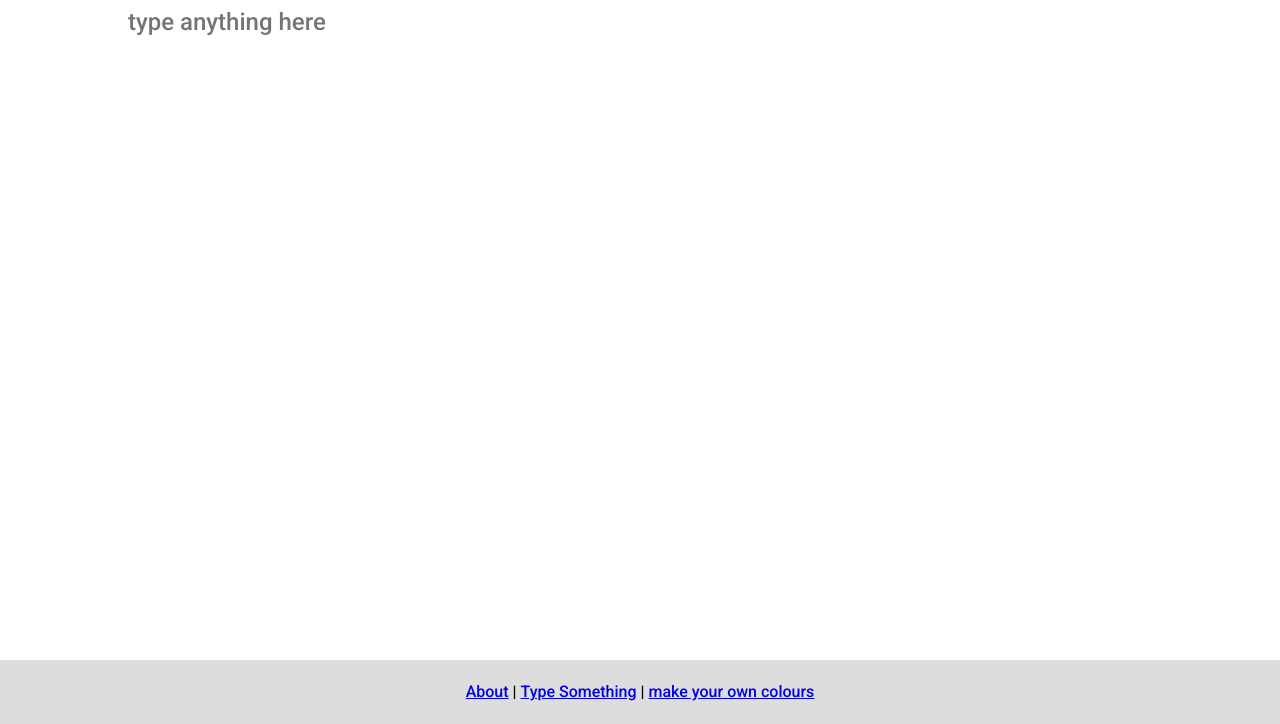
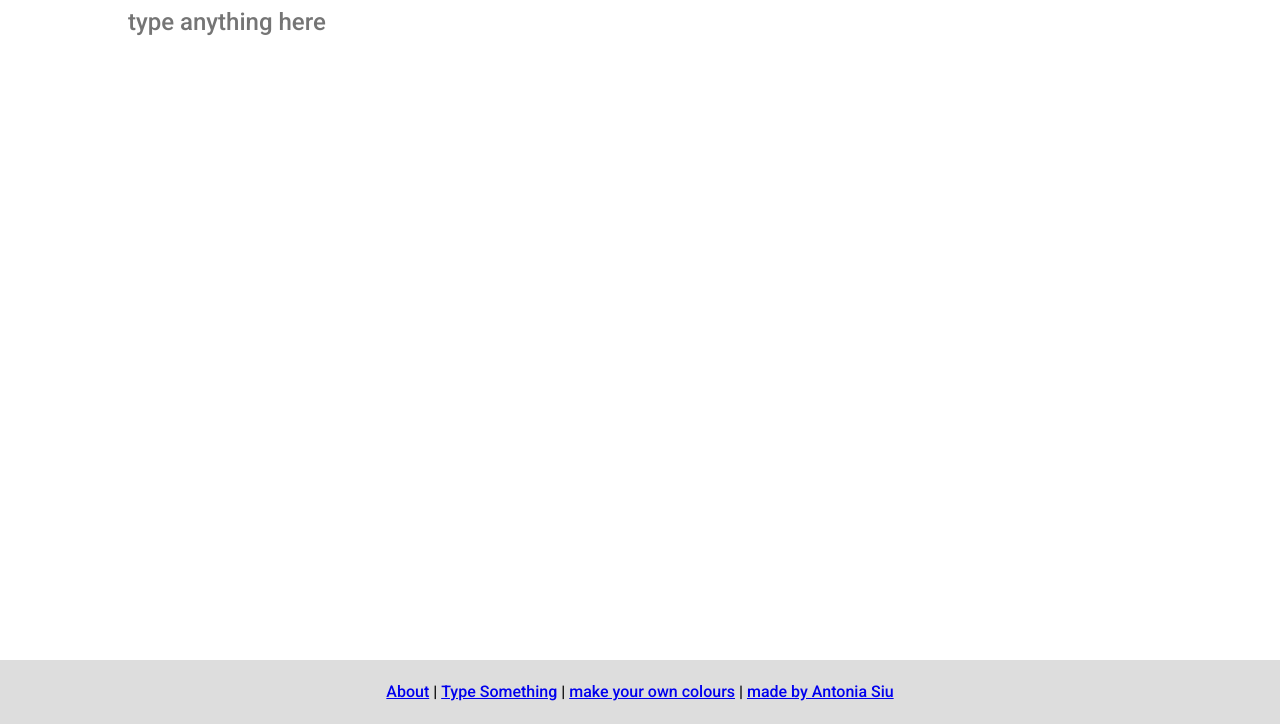
Before and after one commit to antistic/synaesthesia-text, a plain HTML site: page index.html in a window 1280 px wide. Shown: the part 76-800 px from the top of the page. Drawn offline with nearby package versions, Linux system fonts and the light colour scheme.

Commit message:
Add promotion for me :P

```diff
--- a/index.html
+++ b/index.html
@@ -56,6 +56,7 @@
         <li><a href="#about">About</a></li>
         <li><a href="#main">Type Something</a></li>
         <li><a href="#colours">make your own colours</a></li>
+        <li><a href="http://antoniasiu.co.uk">made by Antonia Siu</a></li>
     </ul>
 
     <script src="https://ajax.googleapis.com/ajax/libs/jquery/2.1.3/jquery.min.js"></script>
```
